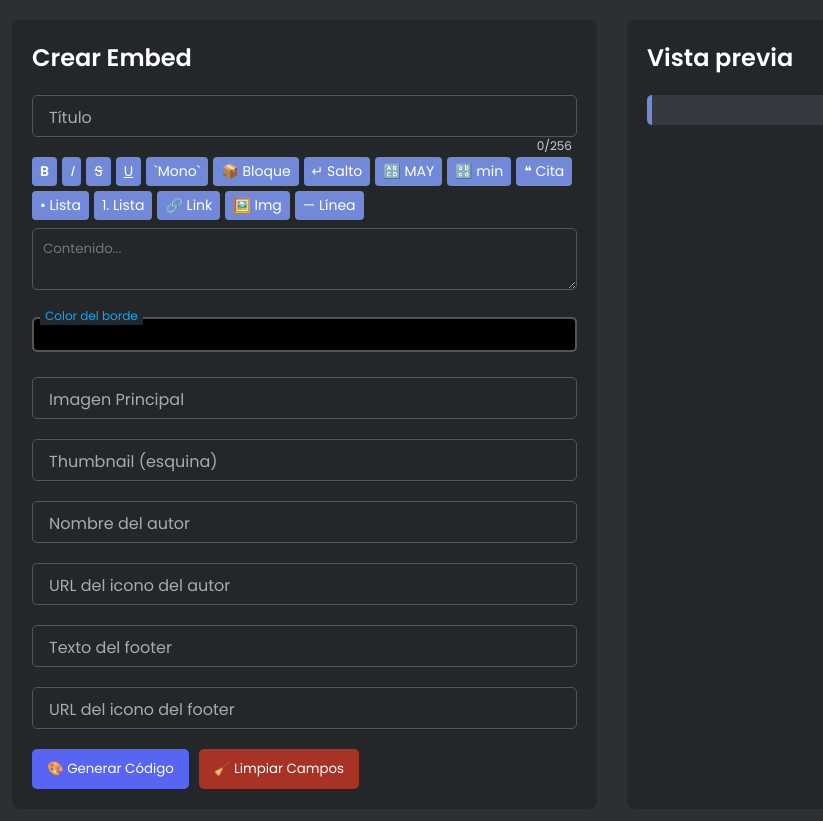
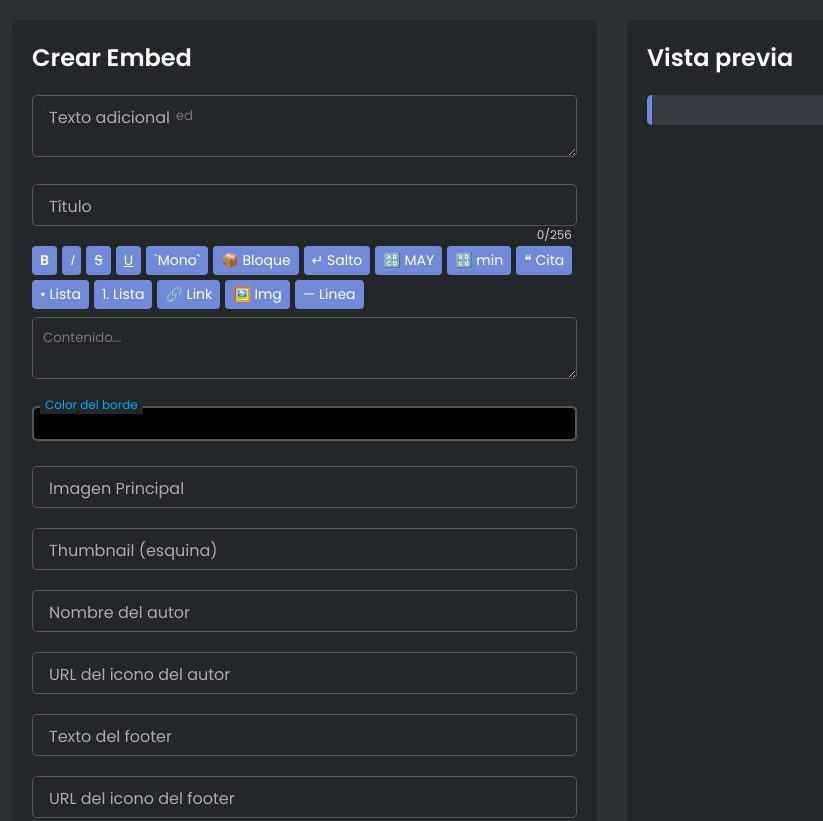
Before and after one commit to Emmadness/Embed-Discord, a website: page public/index.html in a window 1280 px wide. Shown: the top 821 px of the page, without its empty margins (28-851 px from the left). Drawn offline with Linux system fonts and the light colour scheme.

Commit message:
Update index.html

```diff
--- a/public/index.html
+++ b/public/index.html
@@ -12,6 +12,12 @@
   <main>
     <section class="form-section">
       <h1>Crear Embed</h1>
+
+      <div class="input-group">
+  <textarea id="outsideText" placeholder="Texto fuera del embed"></textarea>
+  <label for="outsideText">Texto adicional</label>
+</div>
+
 
       <div class="input-group">
         <input type="text" id="title" required placeholder />
```
